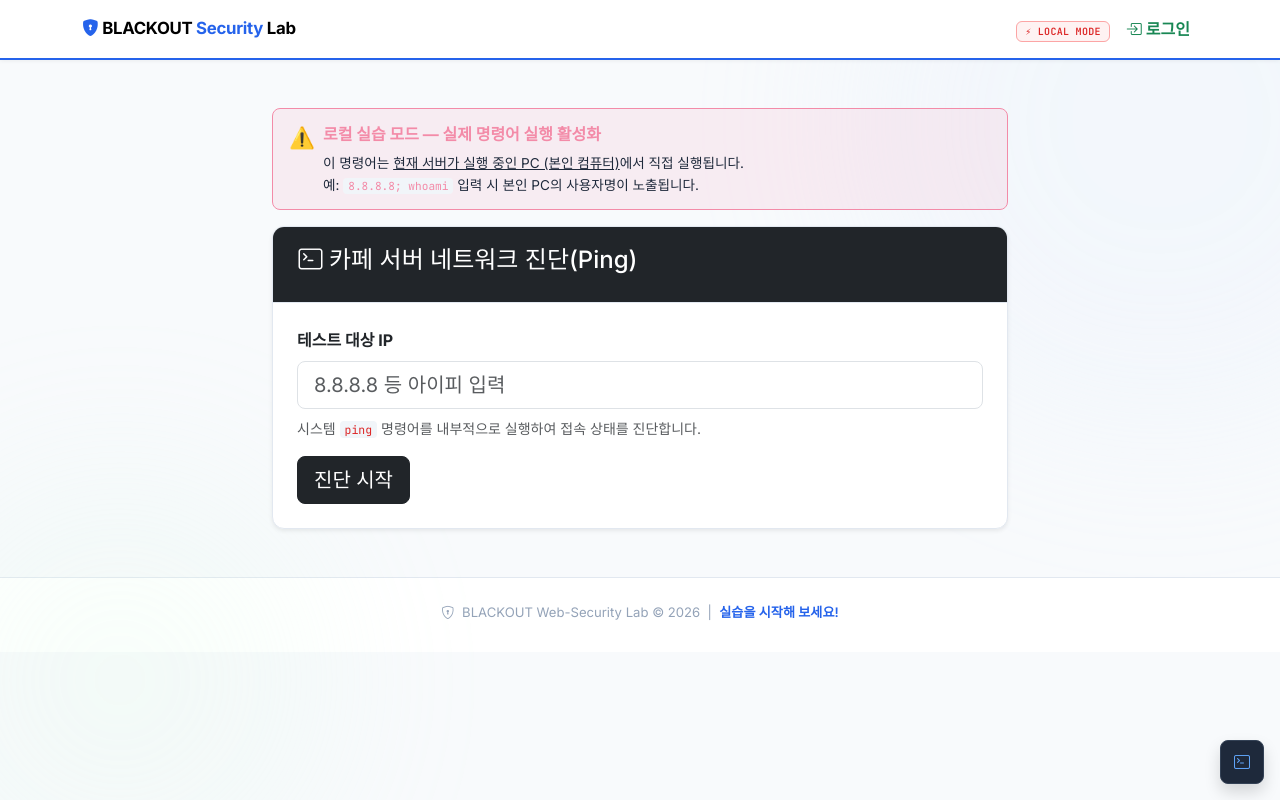
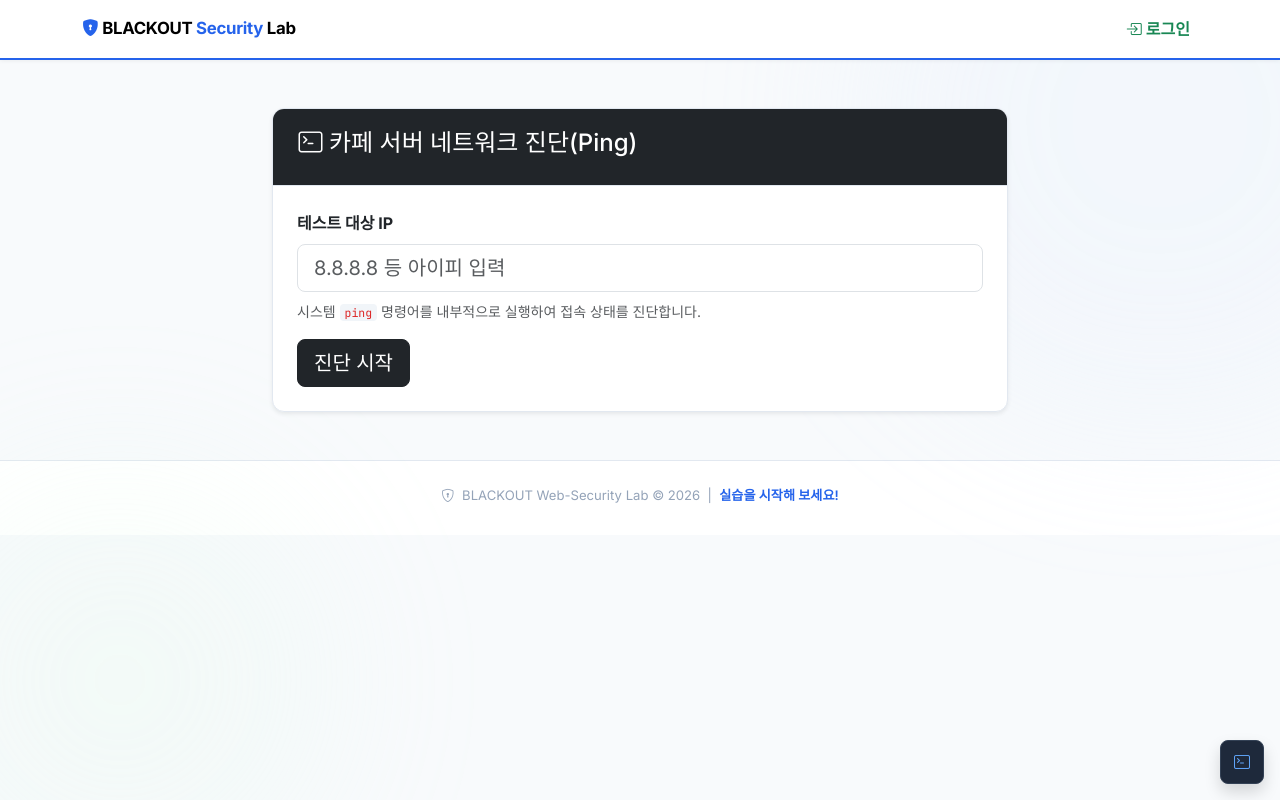
Before and after one commit to Lamed-D/BLACKOUT, a Flask app: page /ping in a window 1280 px wide. Run offline with Flask 3, Linux system fonts and the light colour scheme.

Commit message:
설명 제거

```diff
--- a/blackout_lab/templates/base.html
+++ b/blackout_lab/templates/base.html
@@ -34,14 +34,7 @@
       </button>
       <div class="collapse navbar-collapse" id="navbarNav">
         <ul class="navbar-nav ms-auto align-items-center gap-1">
-          {% set allow_cmd = config.get('ALLOW_CMD_EXEC', True) %}
-          <li class="nav-item me-1">
-            {% if allow_cmd %}
-            <span class="mode-badge mode-local">⚡ LOCAL MODE</span>
-            {% else %}
-            <span class="mode-badge mode-net">🔒 NETWORK MODE</span>
-            {% endif %}
-          </li>
+
           {% if session.session_id or session.get('user') %}
           <li class="nav-item">
             <span class="nav-link" style="font-size:.88rem;">
--- a/blackout_lab/templates/ping.html
+++ b/blackout_lab/templates/ping.html
@@ -2,29 +2,7 @@
 {% block content %}
 <div class="row justify-content-center">
     <div class="col-md-8">
-        {% if allow %}
-        <div class="alert d-flex align-items-start gap-2 mb-3" style="background:rgba(243,139,168,0.12); border:1px solid #f38ba8; border-radius:8px; padding:12px 16px;">
-            <span style="font-size:1.3em;">⚠️</span>
-            <div>
-                <strong style="color:#f38ba8;">로컬 실습 모드 — 실제 명령어 실행 활성화</strong>
-                <div style="font-size:0.85em; margin-top:4px; color:var(--text-muted);">
-                    이 명령어는 <u>현재 서버가 실행 중인 PC (본인 컴퓨터)</u>에서 직접 실행됩니다.<br>
-                    예: <code style="color:#f38ba8;">8.8.8.8; whoami</code> 입력 시 본인 PC의 사용자명이 노출됩니다.
-                </div>
-            </div>
-        </div>
-        {% else %}
-        <div class="alert d-flex align-items-start gap-2 mb-3" style="background:rgba(137,180,250,0.12); border:1px solid #89b4fa; border-radius:8px; padding:12px 16px;">
-            <span style="font-size:1.3em;">🔒</span>
-            <div>
-                <strong style="color:#89b4fa;">네트워크 공개 모드 — 명령 실행 비활성화됨</strong>
-                <div style="font-size:0.85em; margin-top:4px; color:var(--text-muted);">
-                    <code>HOST = '0.0.0.0'</code> 설정으로 앱이 실행되어 보안을 위해 실제 OS 명령 실행이 자동으로 비활성화되었습니다.<br>
-                    로컬 실습을 원하면 <code>run.py</code>에서 <code>HOST = '127.0.0.1'</code> 으로 변경 후 재시작하세요.
-                </div>
-            </div>
-        </div>
-        {% endif %}
+
 
         <div class="card shadow-sm border-0 rounded-4">
             <div class="card-header bg-dark text-white p-3"><h4><i class="bi bi-terminal"></i> 카페 서버 네트워크 진단(Ping)</h4></div>
--- a/blackout_lab/templates/xss.html
+++ b/blackout_lab/templates/xss.html
@@ -32,11 +32,7 @@
                 </div>
             {% endif %}
 
-            <hr>
-            <div class="alert alert-warning border-start border-warning border-4 mt-4">
-                <h5 class="alert-heading">💡 공격 힌트</h5>
-                검색창에 <code>&lt;script&gt;alert(document.cookie)&lt;/script&gt;</code> 와 같은 자바스크립트 코드를 입력하고 검색 버튼을 눌러보세요.
-            </div>
+
 
             <div class="text-center mt-3">
                 <a href="/" class="text-decoration-none text-secondary">← 메인으로 돌아가기</a>
```
Also changed, not shown: blackout_lab/templates/login.html (+2 -7 lines), blackout_lab/templates/upload.html (+1 -6 lines), blackout_lab/templates/url.html (+1 -8 lines).
